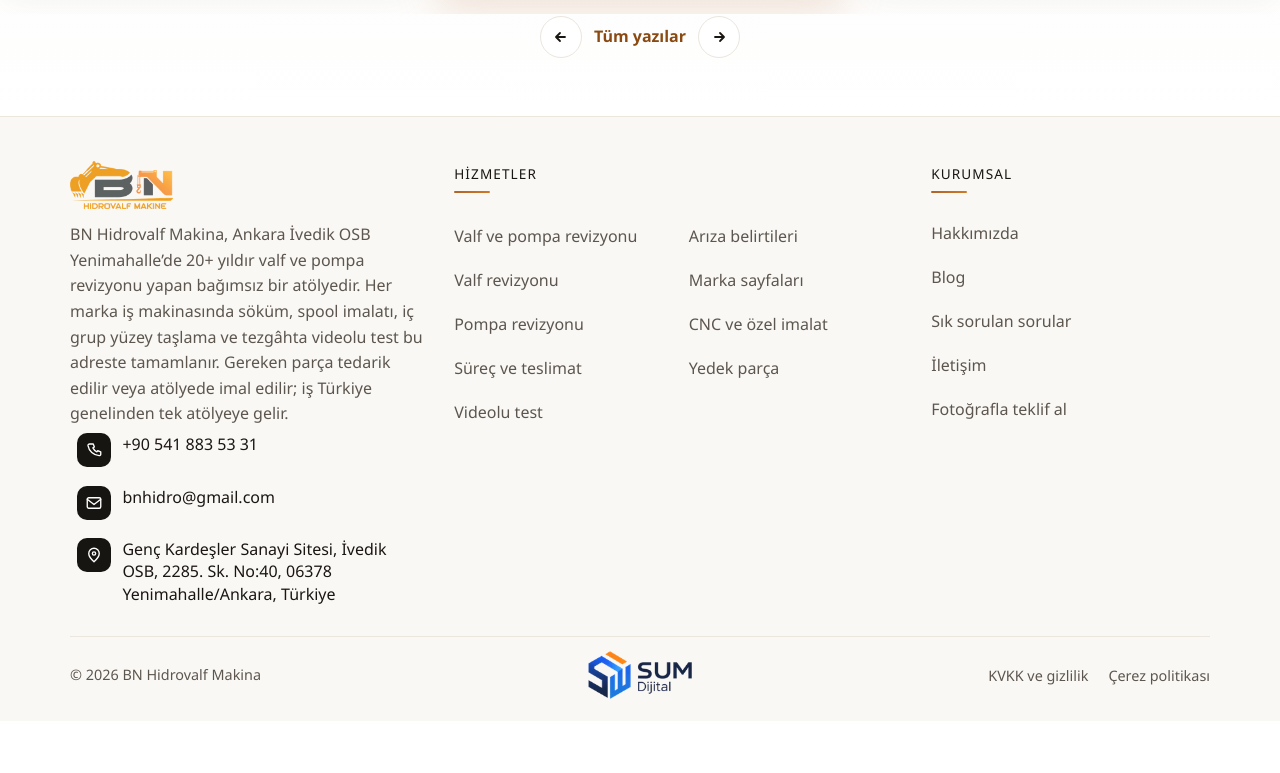
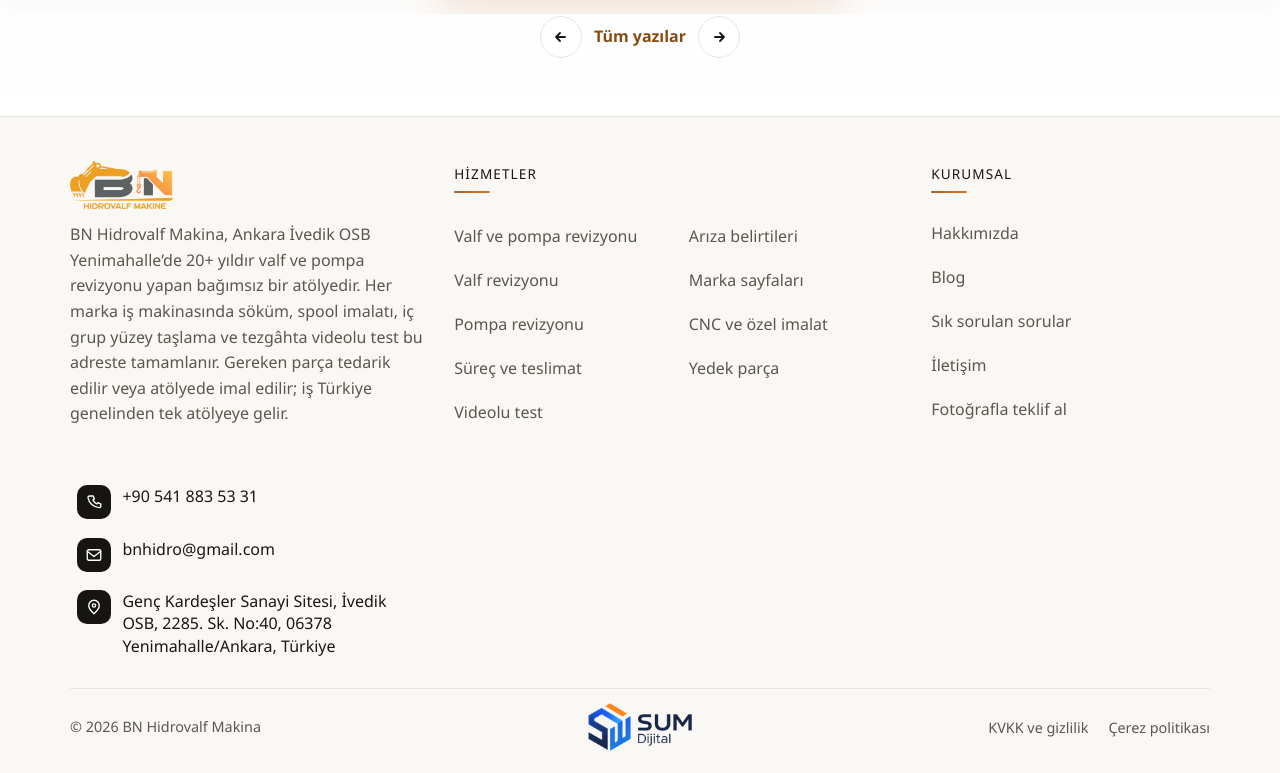
Before and after one commit to serdargurkanc-create/bn-hidrovalf-web, a Next.js app: page / in a window 1280 px wide. Shown: the part 8226-8999 px from the top of the page. Before the commit the page ends 8947 px from the top, so only its background shows below. Built offline with nearby package versions, Linux system fonts and the light colour scheme.

Commit message:
v6.41: footer iletişim listesinin üst boşluğunu aç
Liste boşluğu genel ul kuralının altında kalıyordu. Telefon satırı
açıklamanın hemen altından ayrıldı.

Co-authored-by: Serdar Gürkan Çetinkaya <serdargurkanc-create@users.noreply.github.com>

```diff
--- a/app/globals.css
+++ b/app/globals.css
@@ -1166,9 +1166,9 @@ a { color: inherit; }
 .footer-services a { align-items: flex-start; line-height: 1.35; padding-top: 0.45rem; }
 .footer a { text-decoration: none; min-height: 44px; display: inline-flex; align-items: center; }
 .footer a:hover { color: var(--accent-ink); }
-.footer-contact {
+.footer .footer-contact {
   list-style: none;
-  margin: 1.75rem 0 0;
+  margin: 3.25rem 0 0;
   padding: 0;
   display: grid;
   gap: 0.35rem;
```
